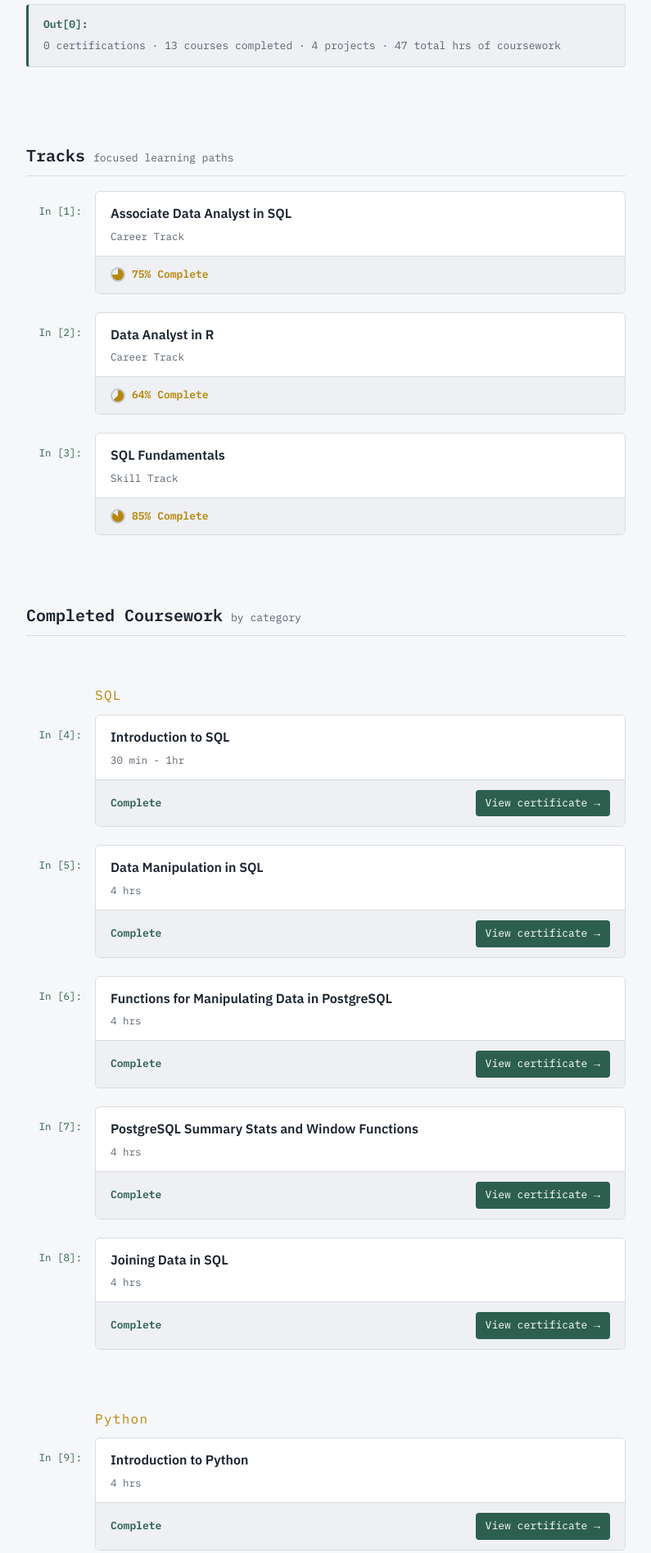
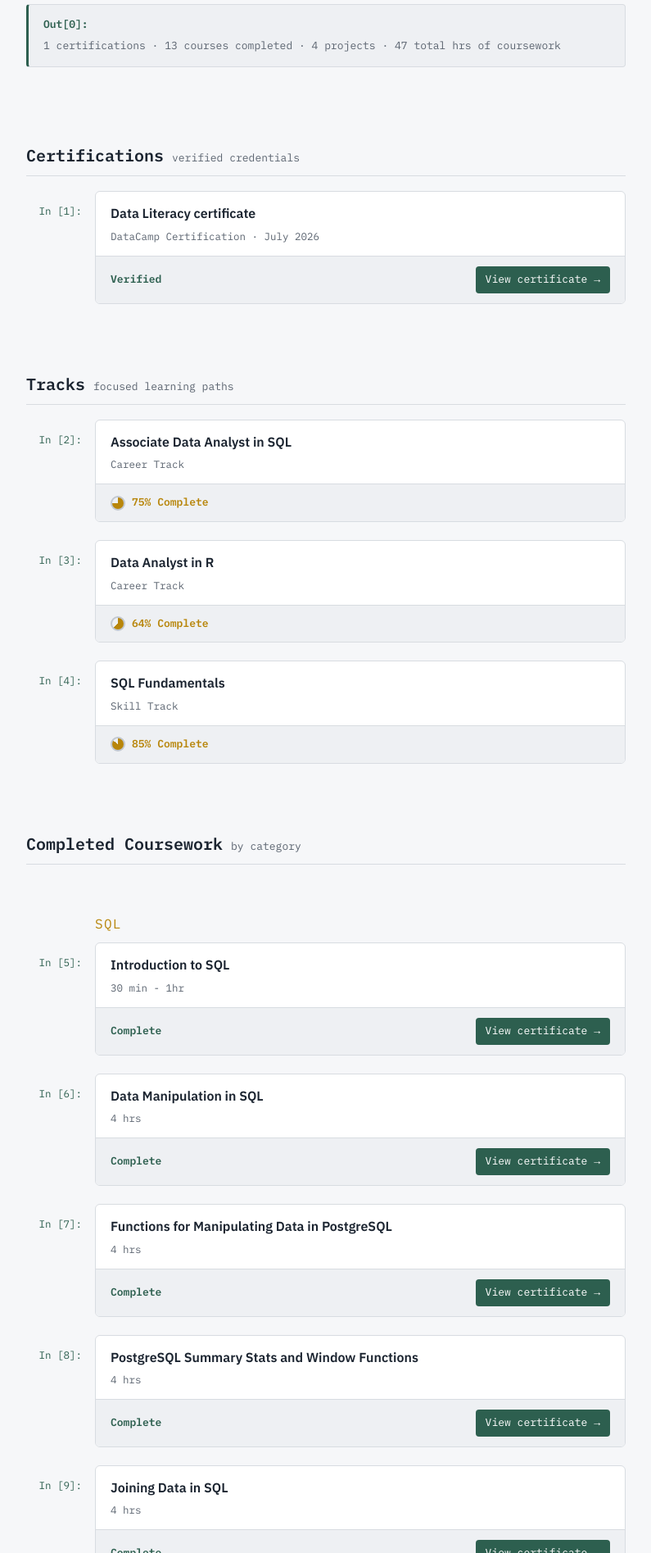
Before and after one commit to asacaramico/asacaramico.github.io, a plain HTML site: page index.html in a window 1280 px wide. Shown: the part 280-2175 px from the top of the page at 82% size, without its empty margins (242-1037 px from the left). Drawn offline with Linux system fonts and the light colour scheme.

Commit message:
Update index.html

```diff
--- a/index.html
+++ b/index.html
@@ -325,12 +325,12 @@
       </div>
       <div class="output-block">
         <span class="label">Out[0]:</span>
-        0 certifications · 13 courses completed · 4 projects · 47 total hrs of coursework
+        1 certifications · 13 courses completed · 4 projects · 47 total hrs of coursework
       </div>
     </section>
 
     <!-- CERTIFICATIONS -->
-    <!-- <section id="certifications">
+    <section id="certifications">
       <div class="section-head">
         <h2>Certifications</h2>
         <span class="count">verified credentials</span>
@@ -340,30 +340,17 @@
         <div class="prompt"><span class="in">In [1]:</span></div>
         <div class="cell-body">
           <div class="cell-input">
-            <p class="title">Data Analyst in Python</p>
-            <p class="meta">DataCamp Certification · [Month Year]</p>
+            <p class="title">Data Literacy certificate</p>
+            <p class="meta">DataCamp Certification · July 2026</p>
           </div>
           <div class="cell-output">
             <span class="status-ok">Verified</span>
-            <a class="cert-link" href="[link to certificate]" target="_blank" rel="noopener">View certificate →</a>
+            <a class="cert-link" href="DL0039186340959.pdf" target="_blank" rel="noopener">View certificate →</a>
           </div>
         </div>
       </div>
 
-      <div class="cell">
-        <div class="prompt"><span class="in">In [2]:</span></div>
-        <div class="cell-body">
-          <div class="cell-input">
-            <p class="title">[Certification name]</p>
-            <p class="meta">DataCamp Certification · [Month Year]</p>
-          </div>
-          <div class="cell-output">
-            <span class="status-ok">Verified</span>
-            <a class="cert-link" href="[link to certificate]" target="_blank" rel="noopener">View certificate →</a>
-          </div>
-        </div>
-      </div>
-    </section> -->
+    </section>
 
     <!-- tracks -->
     <section id="Tracks">
@@ -373,7 +360,7 @@
       </div>
 
       <div class="cell">
-        <div class="prompt"><span class="in">In [1]:</span></div>
+        <div class="prompt"><span class="in">In [2]:</span></div>
         <div class="cell-body">
           <div class="cell-input">
             <p class="title">Associate Data Analyst in SQL</p>
@@ -386,7 +373,7 @@
       </div>
 
       <div class="cell">
-        <div class="prompt"><span class="in">In [2]:</span></div>
+        <div class="prompt"><span class="in">In [3]:</span></div>
         <div class="cell-body">
           <div class="cell-input">
             <p class="title">Data Analyst in R</p>
@@ -400,7 +387,7 @@
 
 
       <div class="cell">
-        <div class="prompt"><span class="in">In [3]:</span></div>
+        <div class="prompt"><span class="in">In [4]:</span></div>
         <div class="cell-body">
           <div class="cell-input">
             <p class="title">SQL Fundamentals</p>
@@ -424,7 +411,7 @@
       <div class="track-label">SQL</div>
 
       <div class="cell">
-        <div class="prompt"><span class="in">In [4]:</span></div>
+        <div class="prompt"><span class="in">In [5]:</span></div>
         <div class="cell-body">
           <div class="cell-input">
             <p class="title">Introduction to SQL</p>
@@ -438,7 +425,7 @@
       </div>
 
       <div class="cell">
-        <div class="prompt"><span class="in">In [5]:</span></div>
+        <div class="prompt"><span class="in">In [6]:</span></div>
         <div class="cell-body">
           <div class="cell-input">
             <p class="title">Data Manipulation in SQL</p>
@@ -454,7 +441,7 @@
 
 
       <div class="cell">
-        <div class="prompt"><span class="in">In [6]:</span></div>
+        <div class="prompt"><span class="in">In [7]:</span></div>
         <div class="cell-body">
           <div class="cell-input">
             <p class="title">Functions for Manipulating Data in
@@ -469,7 +456,7 @@
       </div>
 
       <div class="cell">
-        <div class="prompt"><span class="in">In [7]:</span></div>
+        <div class="prompt"><span class="in">In [8]:</span></div>
         <div class="cell-body">
           <div class="cell-input">
             <p class="title">PostgreSQL Summary Stats and Window Functions</p>
@@ -483,7 +470,7 @@
       </div>
 
       <div class="cell">
-        <div class="prompt"><span class="in">In [8]:</span></div>
+        <div class="prompt"><span class="in">In [9]:</span></div>
         <div class="cell-body">
           <div class="cell-input">
             <p class="title">Joining Data in SQL</p>
@@ -502,7 +489,7 @@
       <div class="track-label">Python</div>
 
       <div class="cell">
-        <div class="prompt"><span class="in">In [9]:</span></div>
+        <div class="prompt"><span class="in">In [10]:</span></div>
         <div class="cell-body">
           <div class="cell-input">
             <p class="title">Introduction to Python</p>
@@ -516,7 +503,7 @@
       </div>
 
       <div class="cell">
-        <div class="prompt"><span class="in">In [10]:</span></div>
+        <div class="prompt"><span class="in">In [11]:</span></div>
         <div class="cell-body">
           <div class="cell-input">
             <p class="title">Intermediate Python</p>
@@ -534,7 +521,7 @@
     <div class="track-label">R</div>
 
       <div class="cell">
-        <div class="prompt"><span class="in">In [11]:</span></div>
+        <div class="prompt"><span class="in">In [12]:</span></div>
         <div class="cell-body">
           <div class="cell-input">
             <p class="title">Introduction to R</p>
@@ -548,7 +535,7 @@
       </div>
 
       <div class="cell">
-        <div class="prompt"><span class="in">In [12]:</span></div>
+        <div class="prompt"><span class="in">In [13]:</span></div>
         <div class="cell-body">
           <div class="cell-input">
             <p class="title">Introduction to Statistics in R</p>
@@ -562,7 +549,7 @@
       </div>
 
       <div class="cell">
-        <div class="prompt"><span class="in">In [13]:</span></div>
+        <div class="prompt"><span class="in">In [14]:</span></div>
         <div class="cell-body">
           <div class="cell-input">
             <p class="title">Joining Data with dplyr</p>
@@ -576,7 +563,7 @@
       </div>
 
       <div class="cell">
-        <div class="prompt"><span class="in">In [14]:</span></div>
+        <div class="prompt"><span class="in">In [15]:</span></div>
         <div class="cell-body">
           <div class="cell-input">
             <p class="title">Introduction to the Tidyverse</p>
@@ -590,7 +577,7 @@
       </div>
 
       <div class="cell">
-        <div class="prompt"><span class="in">In [15]:</span></div>
+        <div class="prompt"><span class="in">In [16]:</span></div>
         <div class="cell-body">
           <div class="cell-input">
             <p class="title">Data Manipulation with dplyr</p>
@@ -608,7 +595,7 @@
       <div class="track-label">Other</div>
 
       <div class="cell">
-        <div class="prompt"><span class="in">In [16]:</span></div>
+        <div class="prompt"><span class="in">In [17]:</span></div>
         <div class="cell-body">
           <div class="cell-input">
             <p class="title">Understanding Data Engineering</p>
```
